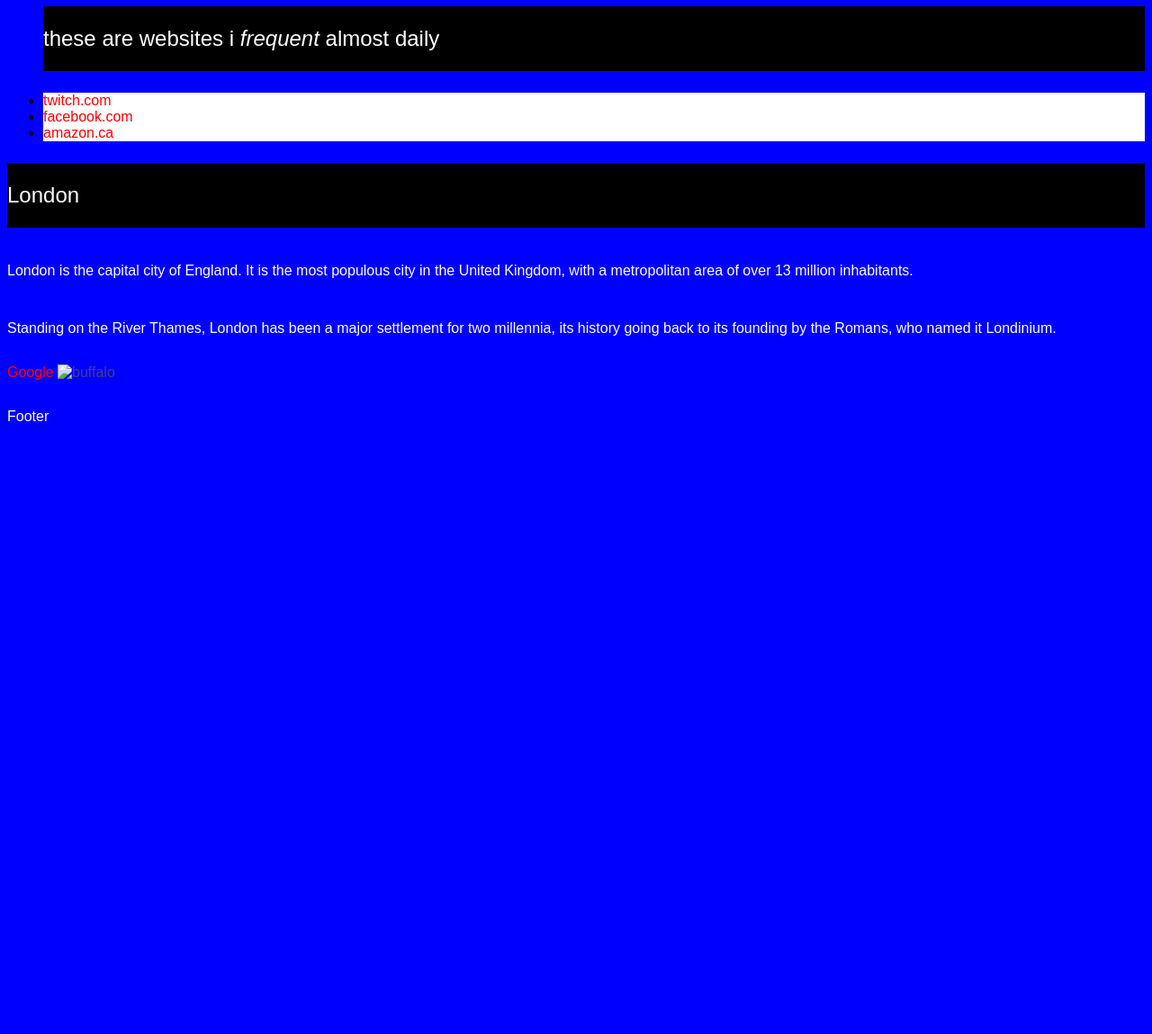
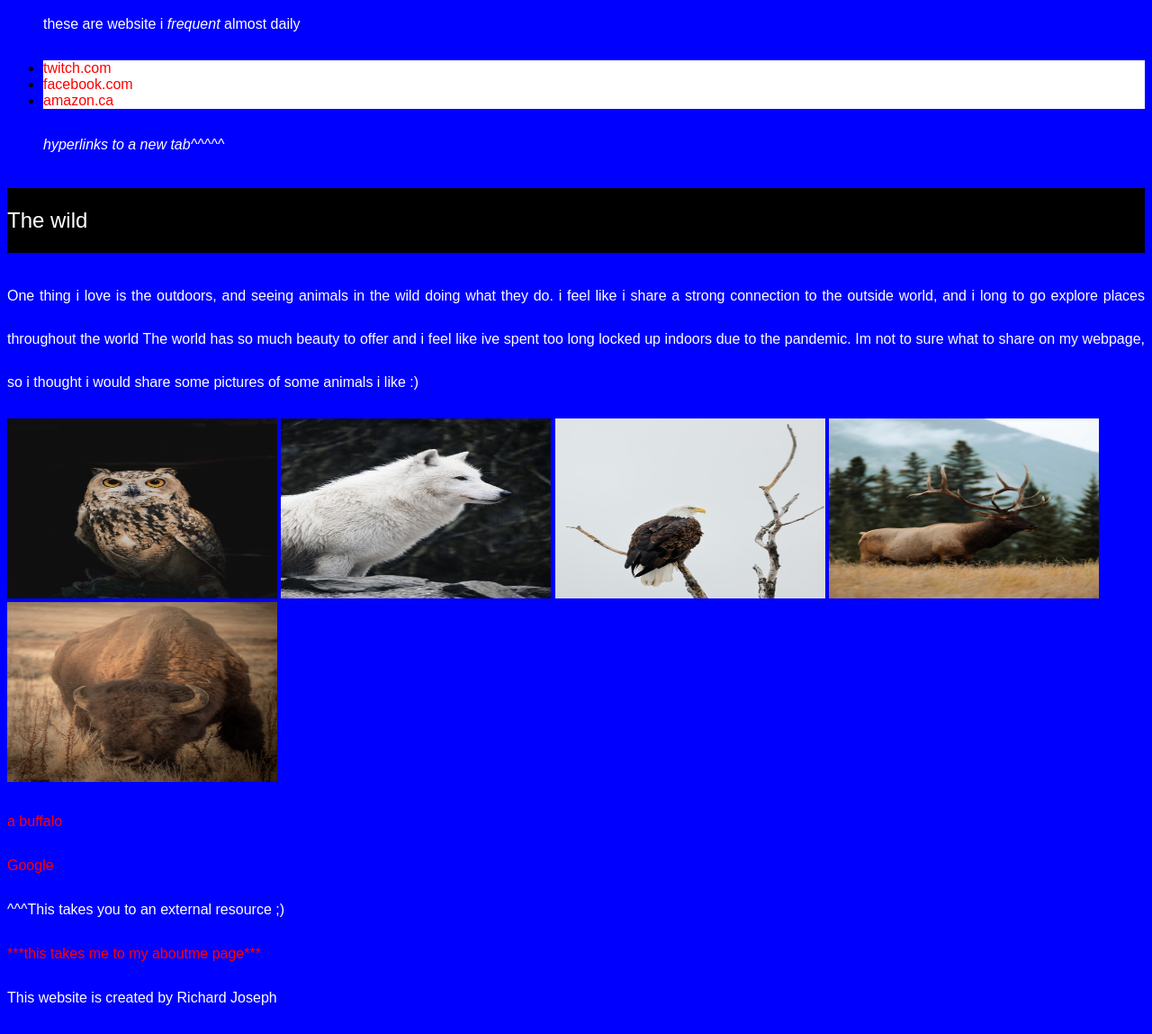
Before and after one commit to xbov/website1, a plain HTML site: page index.html in a window 1280 px wide. Shown: the part 65-1214 px from the top of the page at 90% size. Before the commit the page ends 800 px from the top, so only its background shows below. Drawn offline with Linux system fonts and the light colour scheme.

Commit message:
Update index.html

```diff
--- a/index.html
+++ b/index.html
@@ -7,35 +7,53 @@
 </head>
 <body>
 
+<!-- <div class= "banner"> -->
 <header>
   <h2>This is <strong>MY</strong> webpage i am creating for FNTC 130</h2>
 </header>
+</div>
 
 <section>
 
 <nav>
  <ul>
-      <h1> these are websites i <em>frequent</em> almost daily</h1>
+ <p> these are website  i <em>frequent</em> almost daily
  <li><a href="https://www.twitch.tv/" target="_blank">twitch.com</a></li>
  <li><a href="https://www.facebook.com/" target="_blank">facebook.com</a></li>
-      <li><a href="https://www.amazon.ca/" target="_blank">amazon.ca</a></li>
+ <li><a href="https://www.amazon.ca/" target="_blank">amazon.ca</a></li></p>
+ <p><em>hyperlinks to a new tab^^^^^</em></p>
  </ul>
 </nav>
 
+<div class="container">
 <article>
-    <h1>London</h1>
-    <p>London is the capital city of England. It is the most populous city in the  United Kingdom, with a metropolitan area of over 13 million inhabitants.</p>
-    <p>Standing on the River Thames, London has been a major settlement for two millennia, its history going back to its founding by the Romans, who named it Londinium.</p>
+  <h1 class="title">The wild</h1>
+    <p>One thing i love is the outdoors, and seeing animals in the wild doing what they do. i feel like i share a strong connection to the outside world, and i long to go explore places throughout the world
+    The world has so much beauty to offer and i feel like ive spent too long locked up indoors due to the pandemic. Im not to sure what to share on my webpage, so i thought i would share some pictures of
+  some animals i like :) </p>
 </article>
+</div>
 </section>
 
-<a href="https://www.google.ca" target="_blank">Google</a>
+<!-- adding images -->
+<img src="images/owl.jpg" alt="owl" width="300" height="200"/>
+<img src="images/wolf.jpg" alt="wolf" width="300" height="200"/>
+<img src="images/eagle.jpg" alt="eagle" width="300" height="200"/>
+<img src="images/elk.jpg" alt="elk" width="300" height="200"/>
+<img src="images/buffalo.jpg" alt="buffalo" width="300" height="200"/>
 
-<!-- adding images-->
-<img src="images/harrison-steen-dNFzxmv14_Y-unsplash.jpg" alt="buffalo" width="300" height="200"/>
+<p></p>
 
-<footer>
-  <p>Footer</p>
+<p><a href="images/buffalo.jpg"> a buffalo</A></p>
+
+<a href="https://www.google.ca">Google</a>
+<p>^^^This takes you to an external resource ;)</p>
+
+<p></p>
+
+<a href="aboutme.html">***this takes me to my aboutme page***</a>
+<footer id="footer">
+  <p>This website is created by Richard Joseph</p>
 </footer>
 
 </body>
```
Lines whose indentation alone changed are shown as unchanged.
